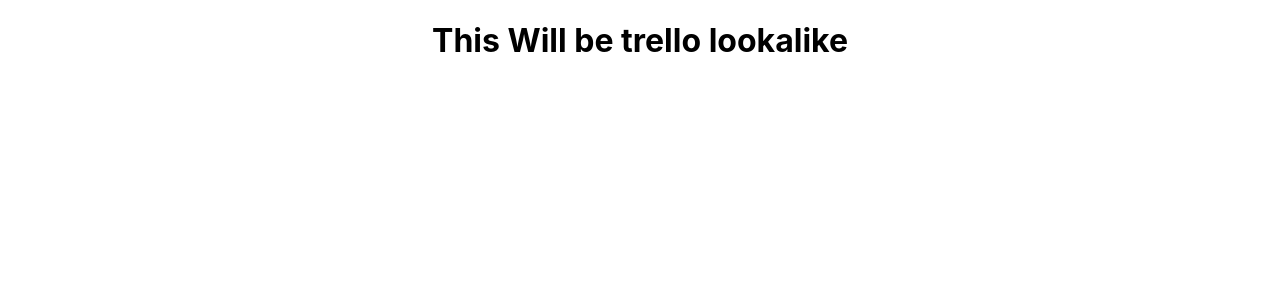
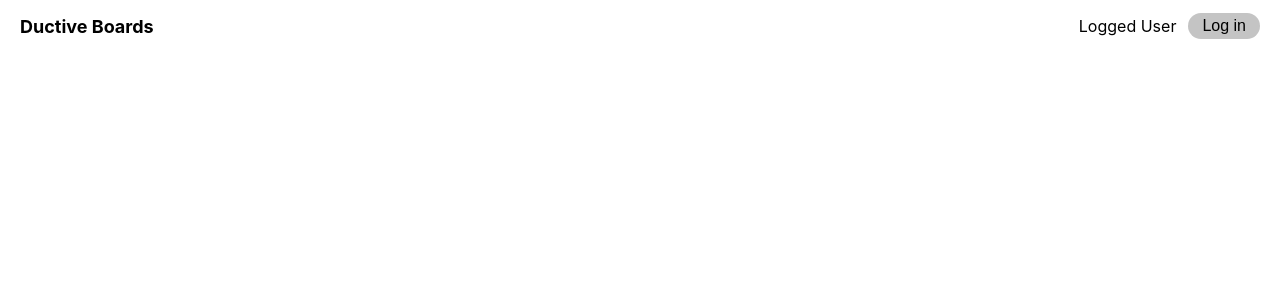
Before and after one commit to VentsislavBorislavov/Trello-clone, a React (Create React App) app: page / in a window 1280 px wide. Shown: the top 300 px of the page. Built offline with nearby package versions, Linux system fonts and the light colour scheme.

Commit message:
Created Nav

```diff
--- a/src/App.tsx
+++ b/src/App.tsx
@@ -1,11 +1,13 @@
 import React from "react";
 import "./App.css";
+import Nav from "./components/Nav";
+import { BrowserRouter as Router } from "react-router-dom";
 
 function App() {
   return (
-    <div className="App">
-      <h1>This Will be trello lookalike</h1>
-    </div>
+    <Router>
+      <Nav />
+    </Router>
   );
 }
 
--- /dev/null
+++ b/src/components/Nav.tsx
@@ -0,0 +1,18 @@
+import { Link } from "react-router-dom";
+import { StyledNav, AuthButton } from "./styles/Nav.styled";
+
+const Nav = () => {
+  return (
+    <StyledNav>
+      <h1>
+        <Link to="/">Ductive Boards</Link>
+      </h1>
+      <div>
+        <p>Logged User</p>
+        <AuthButton>Log in</AuthButton>
+      </div>
+    </StyledNav>
+  );
+};
+
+export default Nav;
--- /dev/null
+++ b/src/components/styles/Nav.styled.ts
@@ -0,0 +1,39 @@
+import styled from "styled-components";
+
+export const StyledNav = styled.nav`
+    font-size: 16px;
+    display: flex;
+    align-items: center;
+    justify-content: space-between;
+    position: fixed;
+    top: 0;
+    left:0;
+    right: 0;
+    padding: 0 20px;
+    h1{
+        margin: 0;
+        font-size: 18px;
+
+        a{
+            color: black;
+            text-decoration: none;
+        }
+    }
+
+    & > div{
+        display: flex;
+        align-items: center;
+        p{
+            margin-right: 12px;
+        }
+    }
+
+`
+
+export const AuthButton = styled.button`
+  font-size: 16px;
+  padding: 4px 14px;
+  background-color: #C4C4C4;
+  border: none;
+  border-radius: 30px;
+`;
```
